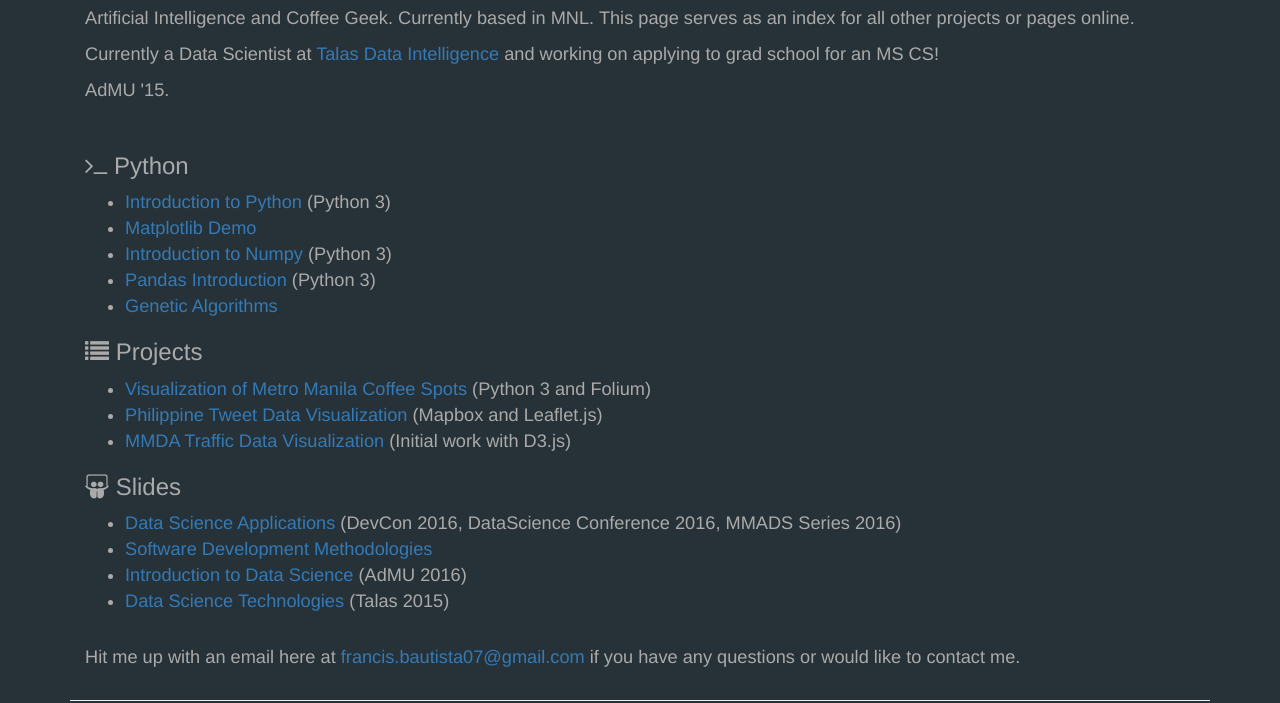
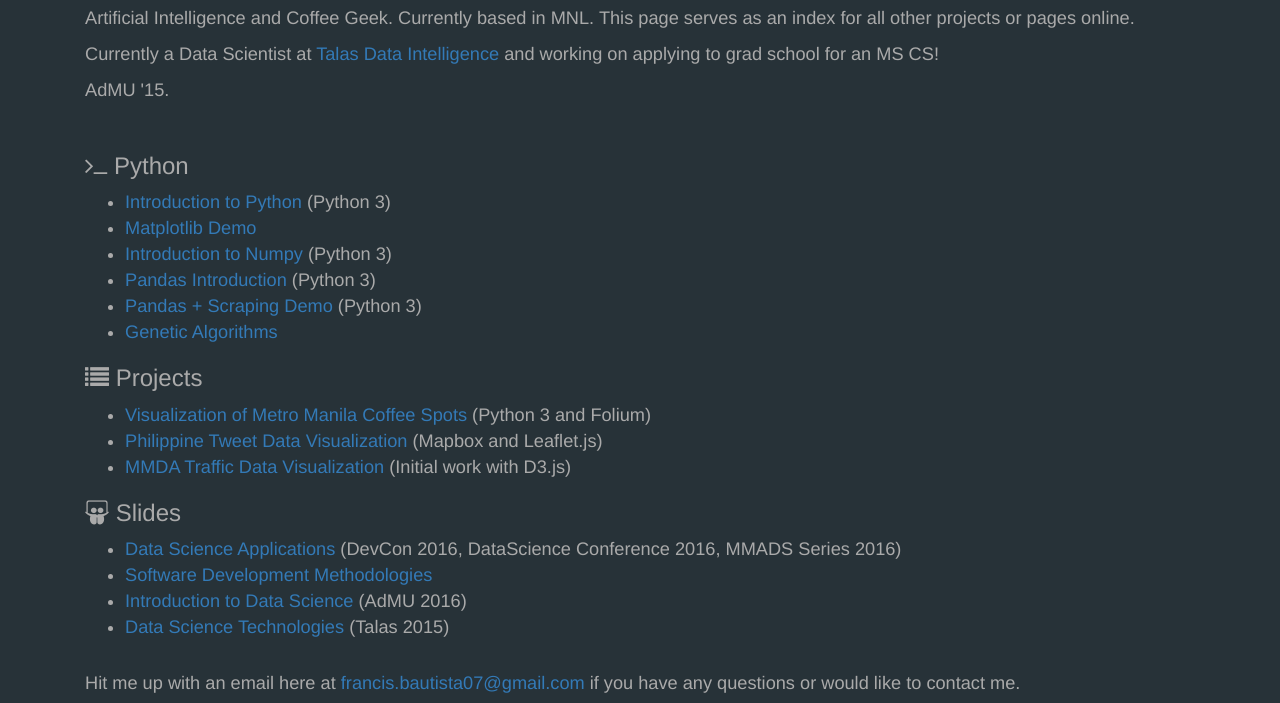
Before and after one commit to francisbautista/francisbautista.me, a plain HTML site: page index.html in a window 1280 px wide. Shown: the part 130-833 px from the top of the page. Drawn offline with nearby package versions, Linux system fonts and the light colour scheme.

Commit message:
modified personal links to pandas demo

```diff
--- a/index.html
+++ b/index.html
@@ -45,6 +45,8 @@
             Introduction to Numpy</a> (Python 3)</li>
           <li><a href='https://github.com/francisbautista/python-lessons/blob/master/Pandas-Intro.ipynb'>
             Pandas Introduction</a> (Python 3)</li>
+          <li><a href='https://github.com/francisbautista/python-lessons/blob/master/Pandas%20Demo.ipynb'>
+              Pandas + Scraping Demo</a> (Python 3)</li>
           <li><a href='https://gist.github.com/francisbautista/b2bf3e96b56479a5dffe40b147df7a12'>
             Genetic Algorithms</a></li>
           </ul>
```
